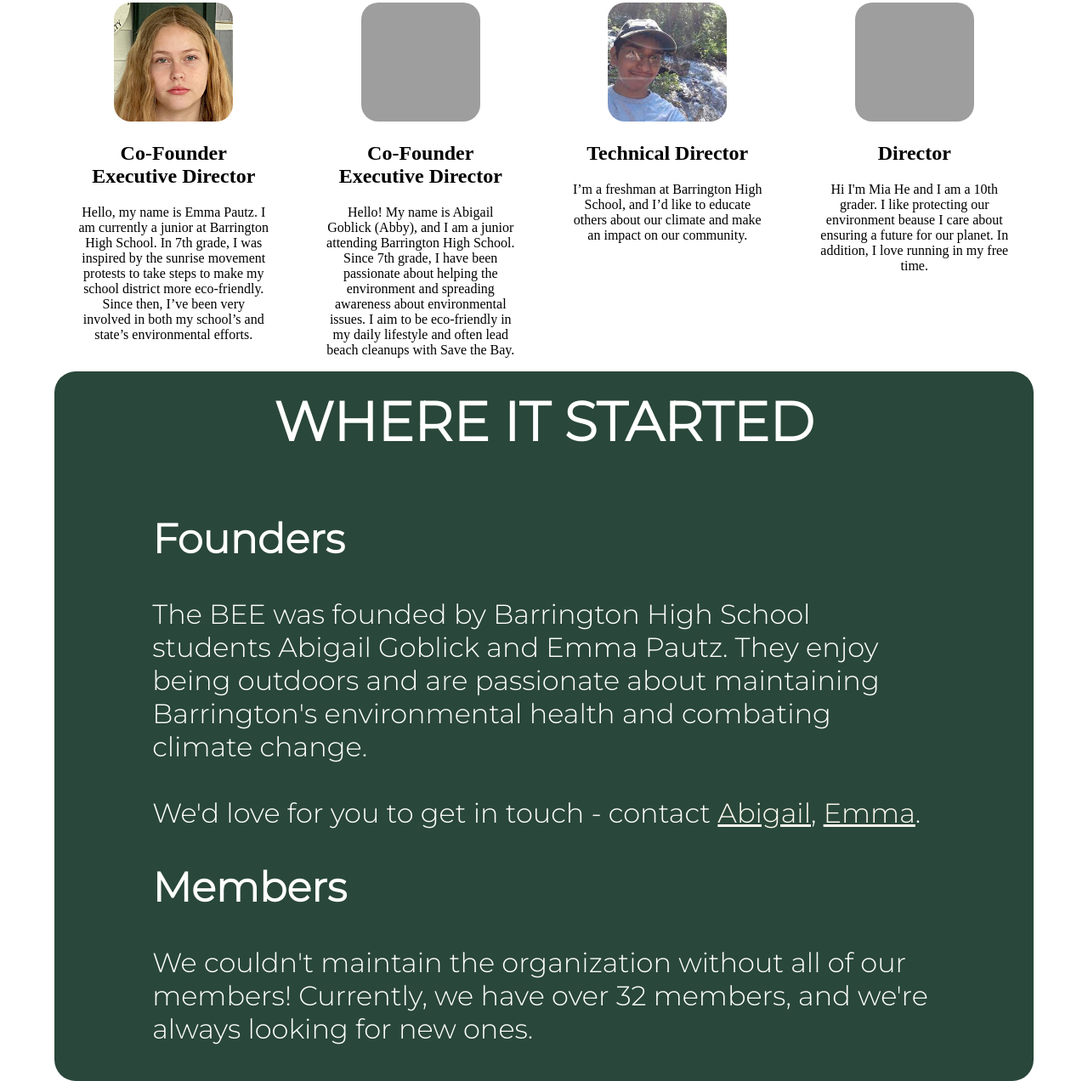
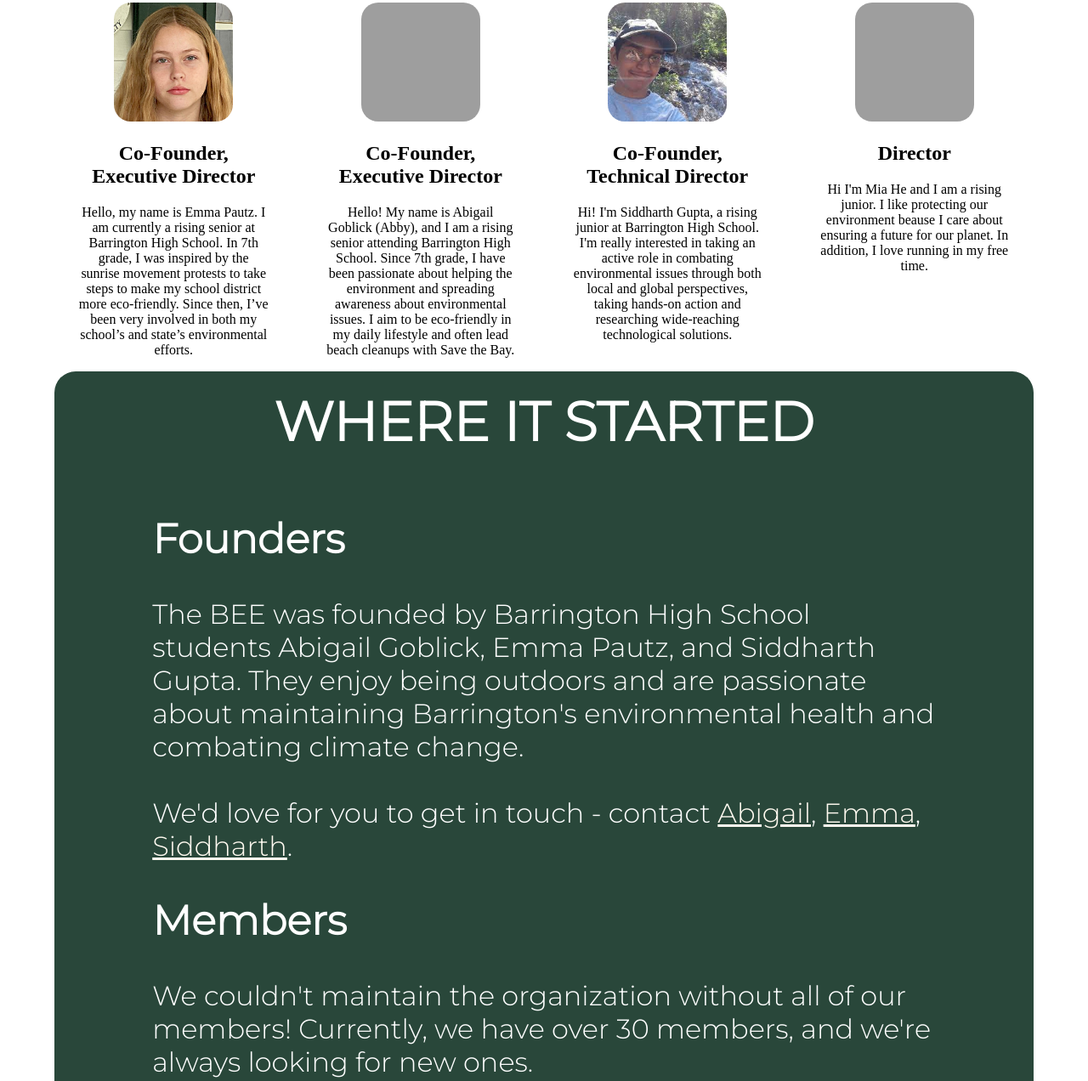
Before and after one commit to abbicode/barringtonenvironmentalestablishment, a plain HTML site: page aboutus.html in a window 1280 px wide. Shown: the part 819-2091 px from the top of the page at 85% size. Drawn offline with Linux system fonts and the light colour scheme; grey boxes are pictures that could not be loaded; files whose address does not match are found by name.

Commit message:
website updates

```diff
--- a/aboutus.html
+++ b/aboutus.html
@@ -71,29 +71,29 @@
     <div class="child4">
 
       <img src="123520.jpg" class='pfp'></a>
-      <h2>Co-Founder Executive Director</h2>
-      <p>Hello, my name is Emma Pautz. I am currently a junior at Barrington High School. In 7th grade, I was inspired by the sunrise movement protests to take steps to make my school district more eco-friendly. Since then, I’ve been very involved in both my school’s and state’s environmental efforts.  </p>
+      <h2>Co-Founder, Executive Director</h2>
+      <p>Hello, my name is Emma Pautz. I am currently a rising senior at Barrington High School. In 7th grade, I was inspired by the sunrise movement protests to take steps to make my school district more eco-friendly. Since then, I’ve been very involved in both my school’s and state’s environmental efforts.  </p>
     </div>
 
     <div class="child4">
 
       <img src="workpls.png" class='pfp'></a>
-       <h2>Co-Founder Executive Director</h2>
-      <p>Hello! My name is Abigail Goblick (Abby), and I am a junior attending Barrington High School. Since 7th grade, I have been passionate about helping the environment and spreading awareness about environmental issues. I aim to be eco-friendly in my daily lifestyle and often lead beach cleanups with Save the Bay. </p>
+       <h2>Co-Founder, Executive Director</h2>
+      <p>Hello! My name is Abigail Goblick (Abby), and I am a rising senior attending Barrington High School. Since 7th grade, I have been passionate about helping the environment and spreading awareness about environmental issues. I aim to be eco-friendly in my daily lifestyle and often lead beach cleanups with Save the Bay. </p>
     </div>
 
     <div class="child4">
 
       <img src="photos/sidBee.jpeg" class='pfp'></a>
-       <h2>Technical Director</h2>
-      <p>I’m a freshman at Barrington High School, and I’d like to educate others about our climate and make an impact on our community. </p>
+       <h2>Co-Founder, Technical Director</h2>
+      <p>Hi! I'm Siddharth Gupta, a rising junior at Barrington High School. I'm really interested in taking an active role in combating environmental issues through both local and global perspectives, taking hands-on action and researching wide-reaching technological solutions. </p>
     </div>
 
     <div class="child4">
 
       <img src="miadownload.png" class='pfp'></a>
        <h2>Director</h2>
-      <p>Hi I'm Mia He and I am a 10th grader. I like protecting our environment beause I care about ensuring a future for our planet. In addition, I love running in my free time.</p>
+      <p>Hi I'm Mia He and I am a rising junior. I like protecting our environment beause I care about ensuring a future for our planet. In addition, I love running in my free time.</p>
     </div>
   </div>
 
@@ -102,11 +102,11 @@
   <h2 class='center' style='color: white'>WHERE IT STARTED</h2>
   <div class='paragraph'>
   <h2 id="abouth2" style="color: white;">Founders </h2>
-  <p style='color: white;'>The BEE was founded by Barrington High School students Abigail Goblick and Emma Pautz. They enjoy being outdoors and are passionate about maintaining Barrington's environmental health and combating climate change. <br> </br>We'd love for you to get in touch - contact <a style='color: floralwhite' href="mailto:goblicka25@barringtonschools.org ">Abigail</a>, <a style='color: floralwhite' href="mailto:pautze25@barringtonschools.org ">Emma</a>.
+  <p style='color: white;'>The BEE was founded by Barrington High School students Abigail Goblick, Emma Pautz, and Siddharth Gupta. They enjoy being outdoors and are passionate about maintaining Barrington's environmental health and combating climate change. <br> </br>We'd love for you to get in touch - contact <a style='color: floralwhite' href="mailto:goblicka25@barringtonschools.org ">Abigail</a>, <a style='color: floralwhite' href="mailto:pautze25@barringtonschools.org ">Emma</a>, <a style='color: floralwhite' href="mailto:guptas26@barringtonschools.org ">Siddharth</a>.
 </p>
 
   <h2 style='color: white;'>Members </h2>
-  <p style='color: white;'>We couldn't maintain the organization without all of our members! Currently, we have over 32 members, and we're always looking for new ones.
+  <p style='color: white;'>We couldn't maintain the organization without all of our members! Currently, we have over 30 members, and we're always looking for new ones.
 </p>
   </div>
 
```
Also changed, not shown: index.html (+4 -1 lines), favicon.png (added).
